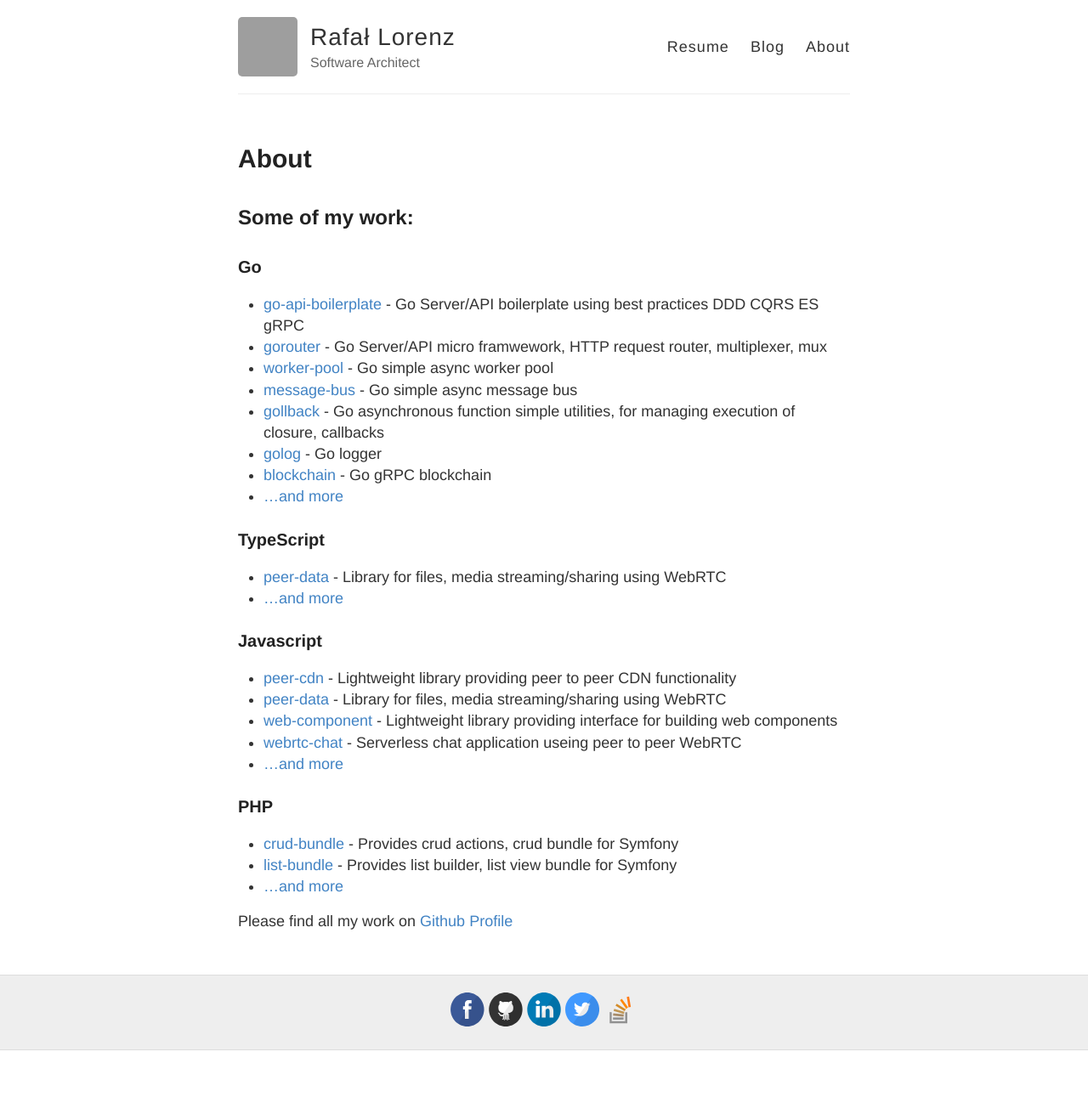
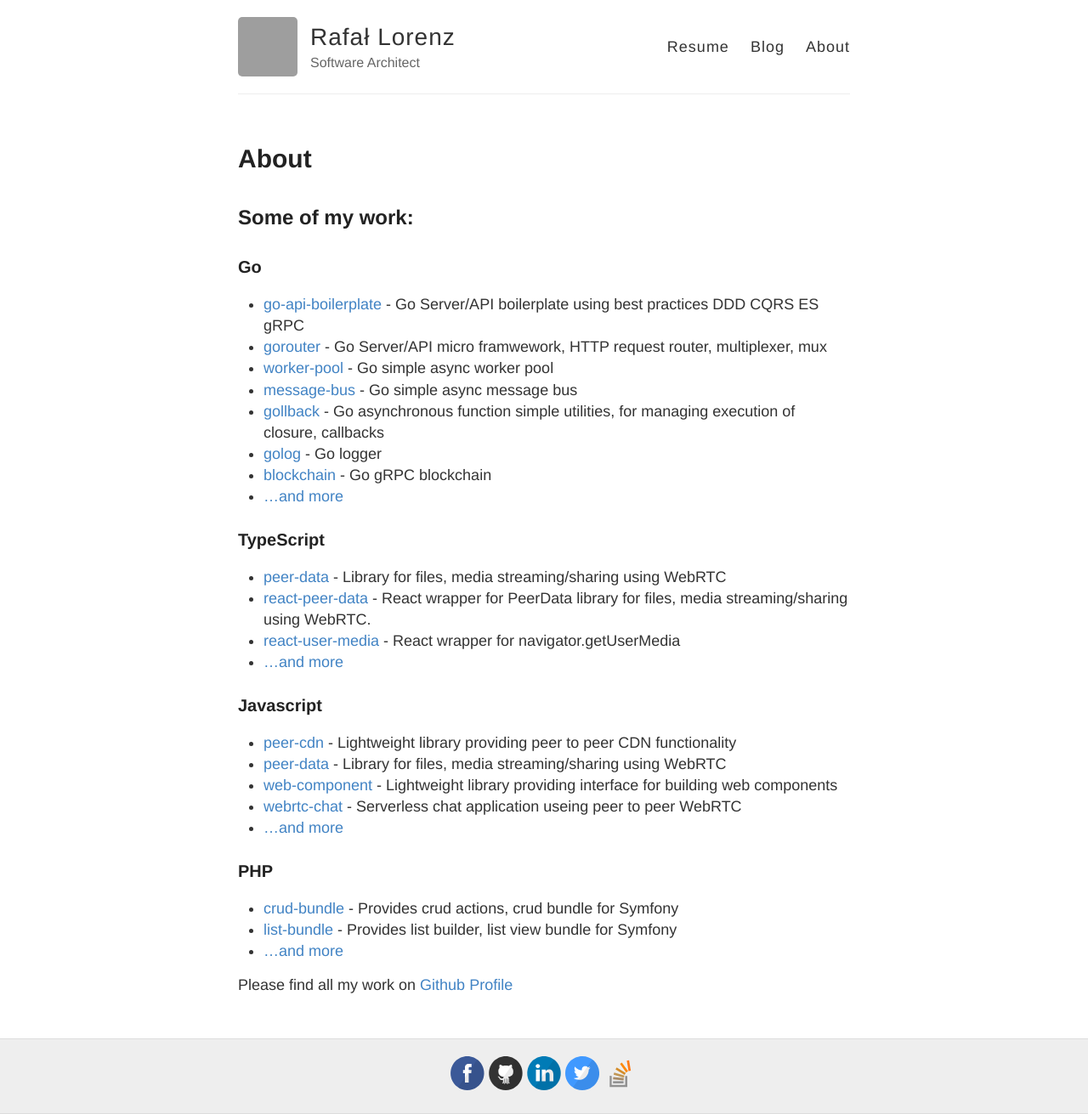
Before and after one commit to vardius/vardius.github.io, a Jekyll site: the page built from _pages/about.md, in a window 1280 px wide. Shown: the whole page at 85% size. Built offline with Jekyll 4.4.1, drawn with Linux system fonts in a browser that asks for light colours; before the commit the page ends 1236 px from its top, so only the background shows below that; grey boxes are pictures that could not be loaded.

Commit message:
Update about.md

```diff
--- a/_pages/about.md
+++ b/_pages/about.md
@@ -18,6 +18,8 @@ permalink: /about/
 
 ### TypeScript
  - [peer-data](http://rafallorenz.com/peer-data) - Library for files, media streaming/sharing using WebRTC
+ - [react-peer-data](http://rafallorenz.com/react-peer-data) - React wrapper for PeerData library for files, media streaming/sharing using WebRTC.
+ - [react-user-media](http://rafallorenz.com/react-user-media) - React wrapper for navigator.getUserMedia
  - [...and more](https://github.com/vardius?utf8=%E2%9C%93&tab=repositories&q=&type=source&language=typescript)
 
 ### Javascript
```
